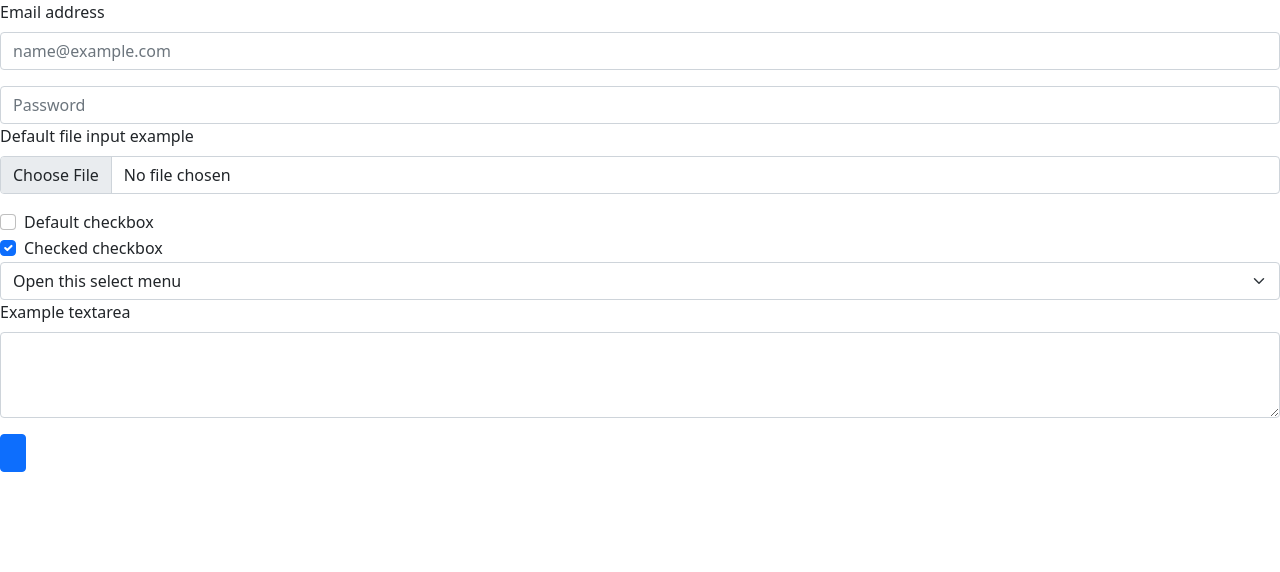
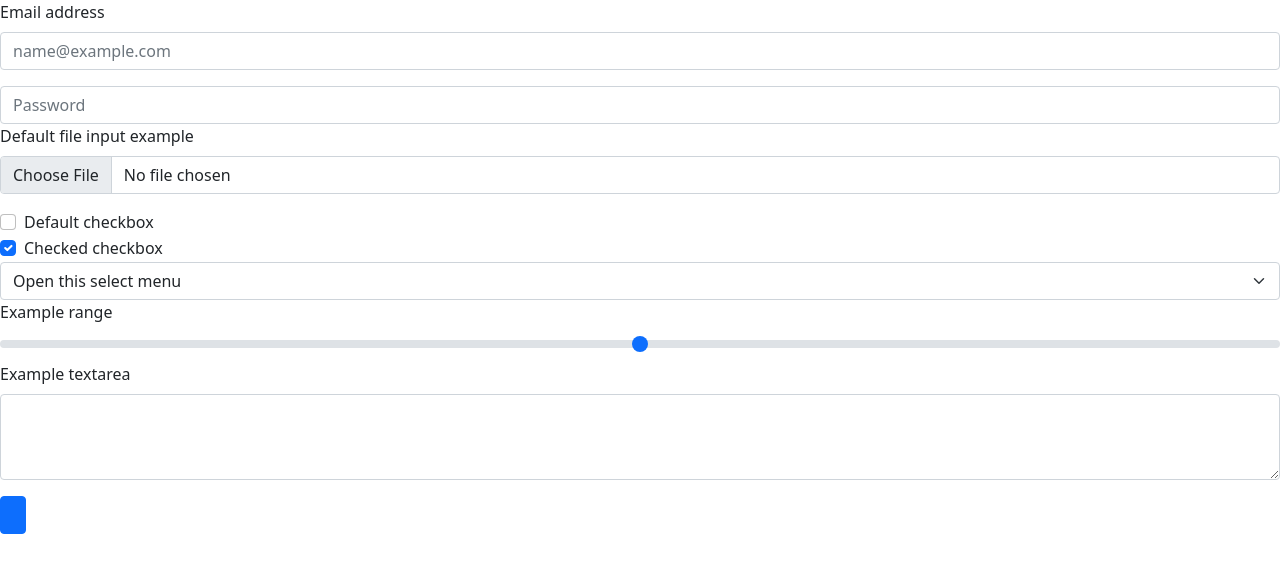
Before and after one commit to Programmer-Kishan/Blood-Bank, a plain HTML site: page index.html in a window 1280 px wide. Drawn offline with nearby package versions, Linux system fonts and the light colour scheme.

Commit message:
Frequency info of detail

```diff
--- a/index.html
+++ b/index.html
@@ -39,6 +39,8 @@
               <option value="2">Two</option>
               <option value="3">Three</option>
            </select>
+          <label for="customRange1" class="form-label">Example range</label>
+          <input type="range" class="form-range" id="customRange1">
           <div class="mb-3">
             <label for="exampleFormControlTextarea1" class="form-label">Example textarea</label>
             <textarea class="form-control" id="exampleFormControlTextarea1" rows="3"></textarea>
```
